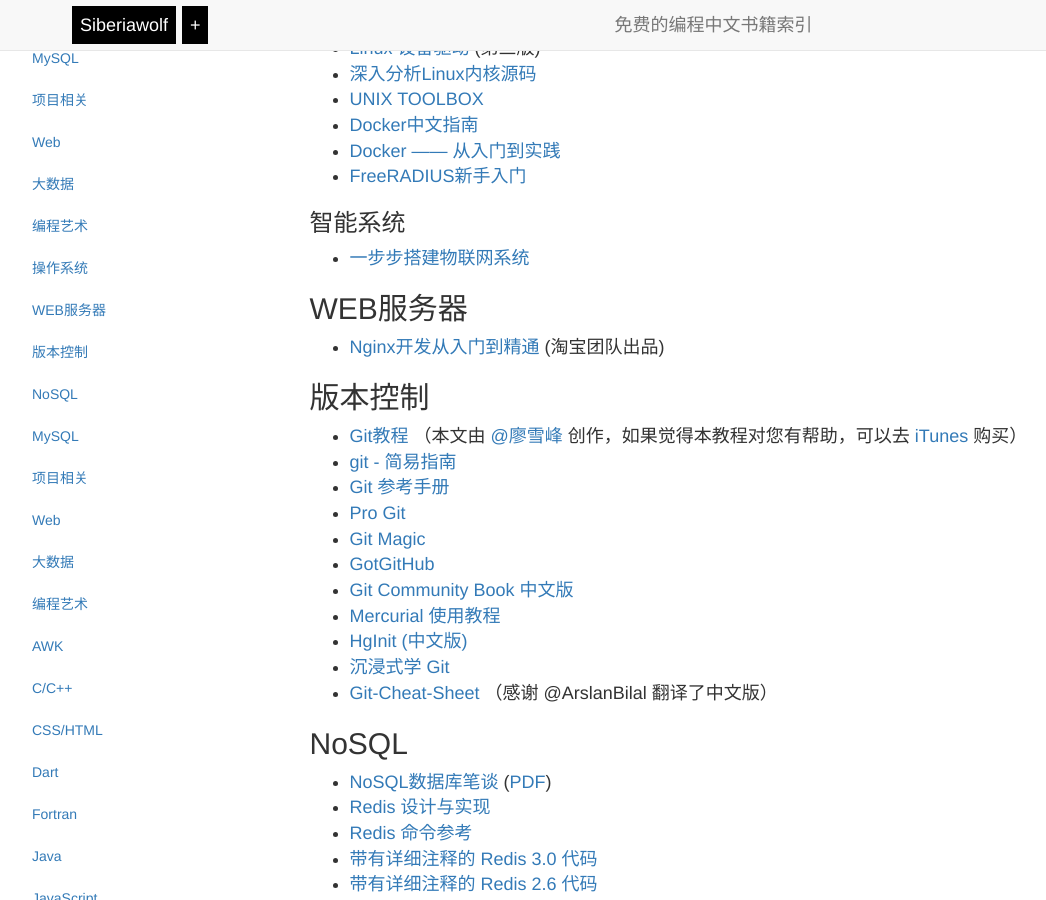
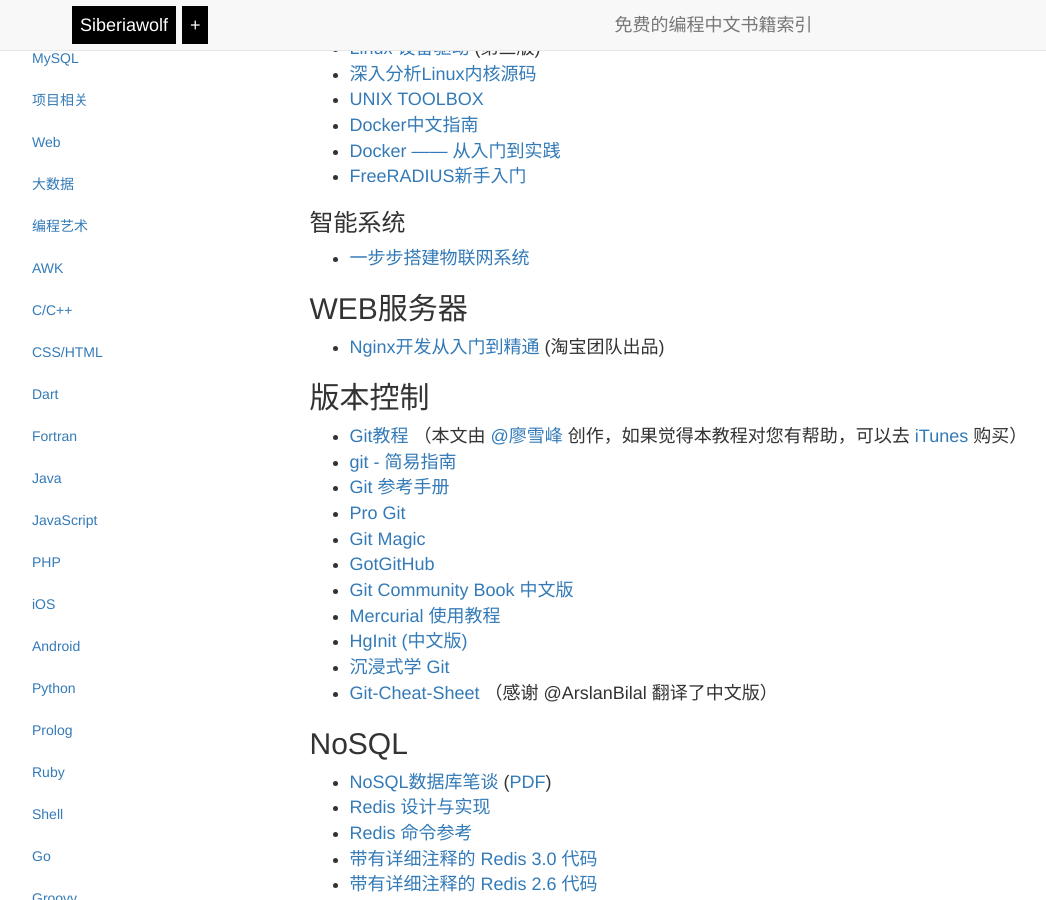
Before and after one commit to siberiawolf/siberiawolf.github.io, a Jekyll site: the page free_programming/index.html, which Jekyll copies as it is, in a window 1280 px wide and 900 px high, scrolled down 430 px. Shown: the whole window, without its empty margins (53-1099 px from the left). Built offline with Jekyll 4.4.1, drawn with Linux system fonts in a browser that asks for light colours; nearby versions of some CDN libraries; Markdown is read by kramdown in place of the engine named in the settings; comment, search, counter and statistics services are not loaded.

Commit message:
删除无用代码

```diff
--- a/free_programming/css/styles.css
+++ b/free_programming/css/styles.css
@@ -61,6 +61,8 @@ body {
   font-size: 18px;
 }
 
+/*.nav .nav{display: none;}*/
+
 #disqus_container {text-align: center;}
 #disqus_container a{color: red;font-size: 20px;}
 
--- a/free_programming/index.html
+++ b/free_programming/index.html
@@ -93,15 +93,6 @@
           <li><a href="#Web">Web</a></li>
           <li><a href="#大数据">大数据</a></li>
           <li><a href="#编程艺术">编程艺术</a></li>
-				  <li><a href="#操作系统">操作系统</a></li>
-				  <li><a href="#WEB服务器">WEB服务器</a></li>
-				  <li><a href="#版本控制">版本控制</a></li>
-				  <li><a href="#nosql">NoSQL</a></li>
-				  <li><a href="#mysql">MySQL</a></li>
-				  <li><a href="#项目相关">项目相关</a></li>
-				  <li><a href="#web">Web</a></li>
-				  <li><a href="#大数据">大数据</a></li>
-				  <li><a href="#编程艺术">编程艺术</a></li>
 				  <li><a href="#AWK">AWK</a></li>
 				  <li><a href="#C++">C/C++</a></li>
 				  <li><a href="#CSS">CSS/HTML</a></li>
```
Also changed, not shown: 2 other files.
